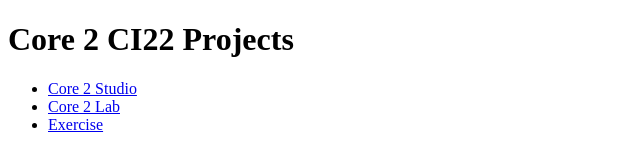
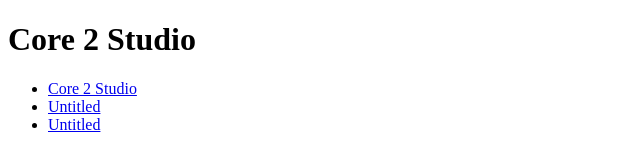
Before and after one commit to jjiyeongs/Core2, a plain HTML site: page Core 2 Studio/Main.html in a window 1280 px wide. Shown: the whole page, without its empty margins (0-640 px from the left). Drawn offline with Linux system fonts and the light colour scheme.

Commit message:
core 2 main

```diff
--- a/Core 2 Studio/Main.html
+++ b/Core 2 Studio/Main.html
@@ -2,19 +2,19 @@
 <html>
   <head>
     <meta charset="utf-8">
-    <title>Jiyeong Shin CI22 Work</title>
+    <title>Jiyeong Shin Core 2 Studio</title>
   </head>
   <body>
-    <h1>Core 2 CI22 Projects</h1>
+    <h1>Core 2 Studio</h1>
     <ul>
       <li>
-        <a href="a1">Core 2 Studio</a>
+        <a href="Project 1/">Core 2 Studio</a>
       </li>
       <li>
-        <a href="p1">Core 2 Lab</a>
+        <a href="exercises/example.html">Untitled</a>
       </li>
       <li>
-        <a href="exercises/example.html">Exercise</a>
+        <a href="exercises/example.html">Untitled</a>
       </li>
     </ul>
   </body>
```
